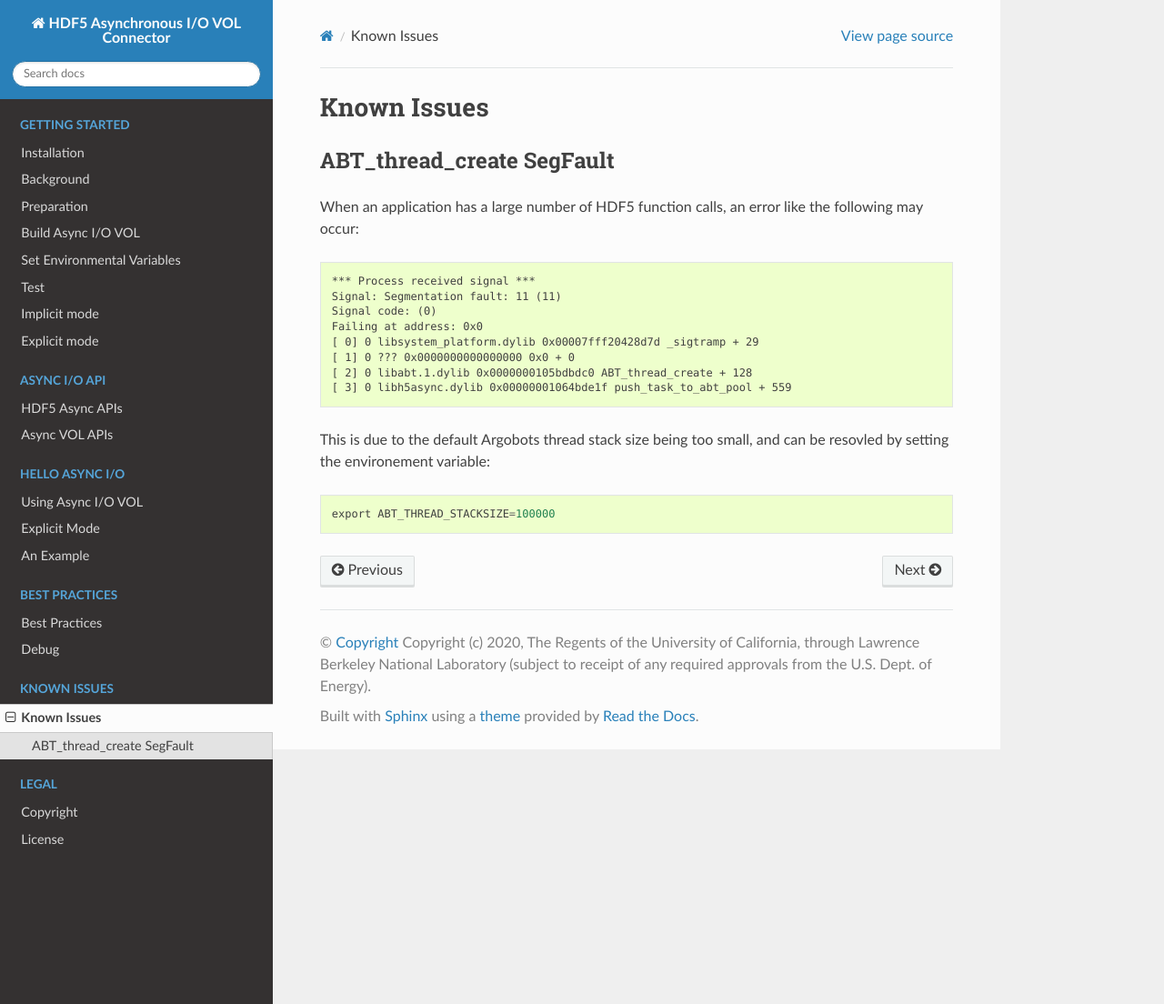
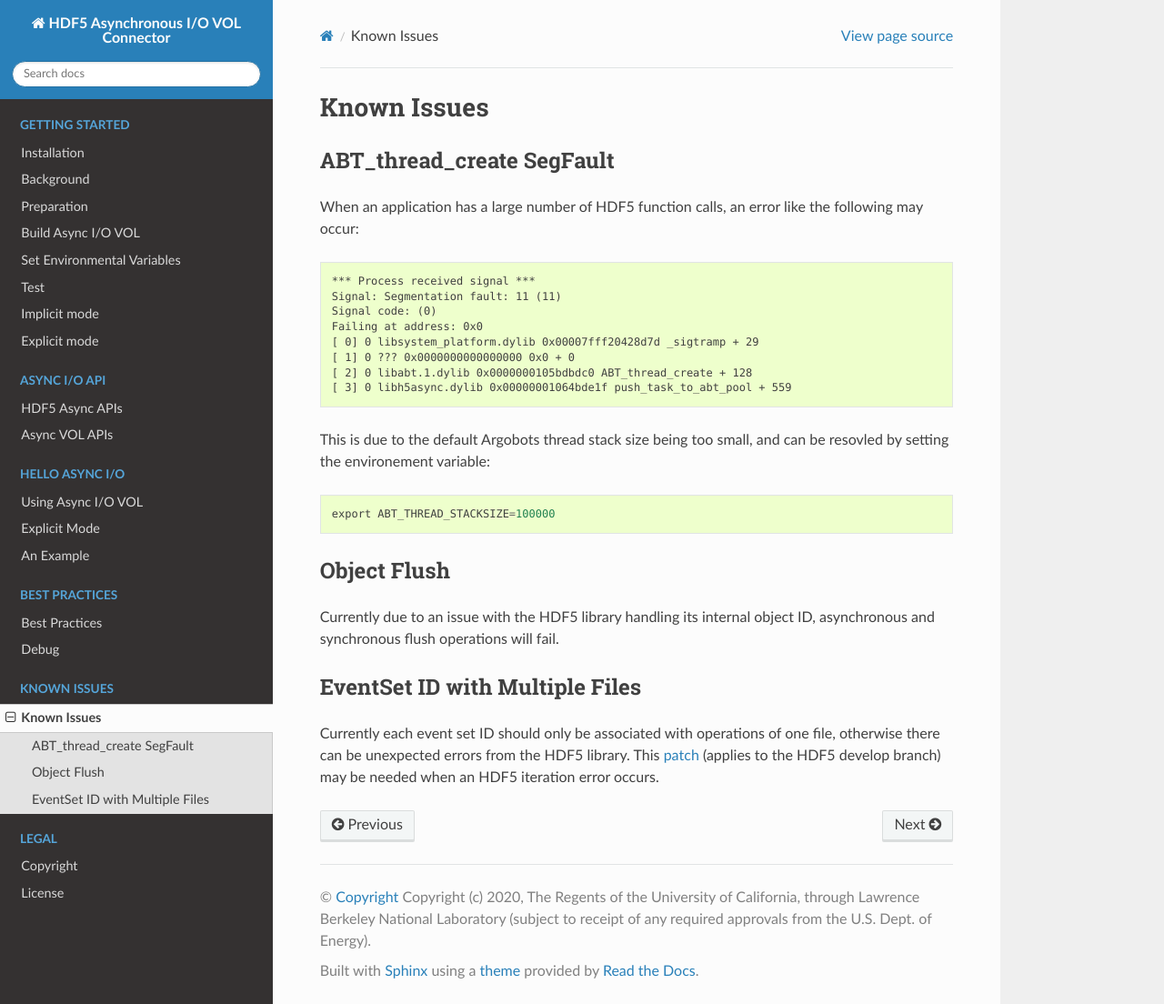
Before and after one commit to HDFGroup/vol-async, a Sphinx documentation site: the page built from docs/source/issue.rst, in a window 1280 px wide and 1104 px high. Shown: the whole window at 91% size. Built offline with Sphinx 7.4.7 and the Read the Docs theme 2.0.0, drawn with Linux system fonts in a browser that asks for light colours.

Commit message:
Updated issues

```diff
--- a/docs/source/issue.rst
+++ b/docs/source/issue.rst
@@ -21,3 +21,12 @@ This is due to the default Argobots thread stack size being too small, and can b
 .. code-block::
 
     export ABT_THREAD_STACKSIZE=100000
+
+Object Flush
+------------
+Currently due to an issue with the HDF5 library handling its internal object ID, asynchronous and synchronous flush operations will fail.
+
+EventSet ID with Multiple Files
+-------------------------------
+Currently each event set ID should only be associated with operations of one file, otherwise there can be unexpected errors from the HDF5 library.
+This `patch <https://gist.github.com/houjun/4c556f5e5c5e64275c3f412eca395c4e>`_ (applies to the HDF5 develop branch) may be needed when an HDF5 iteration error occurs.
```
